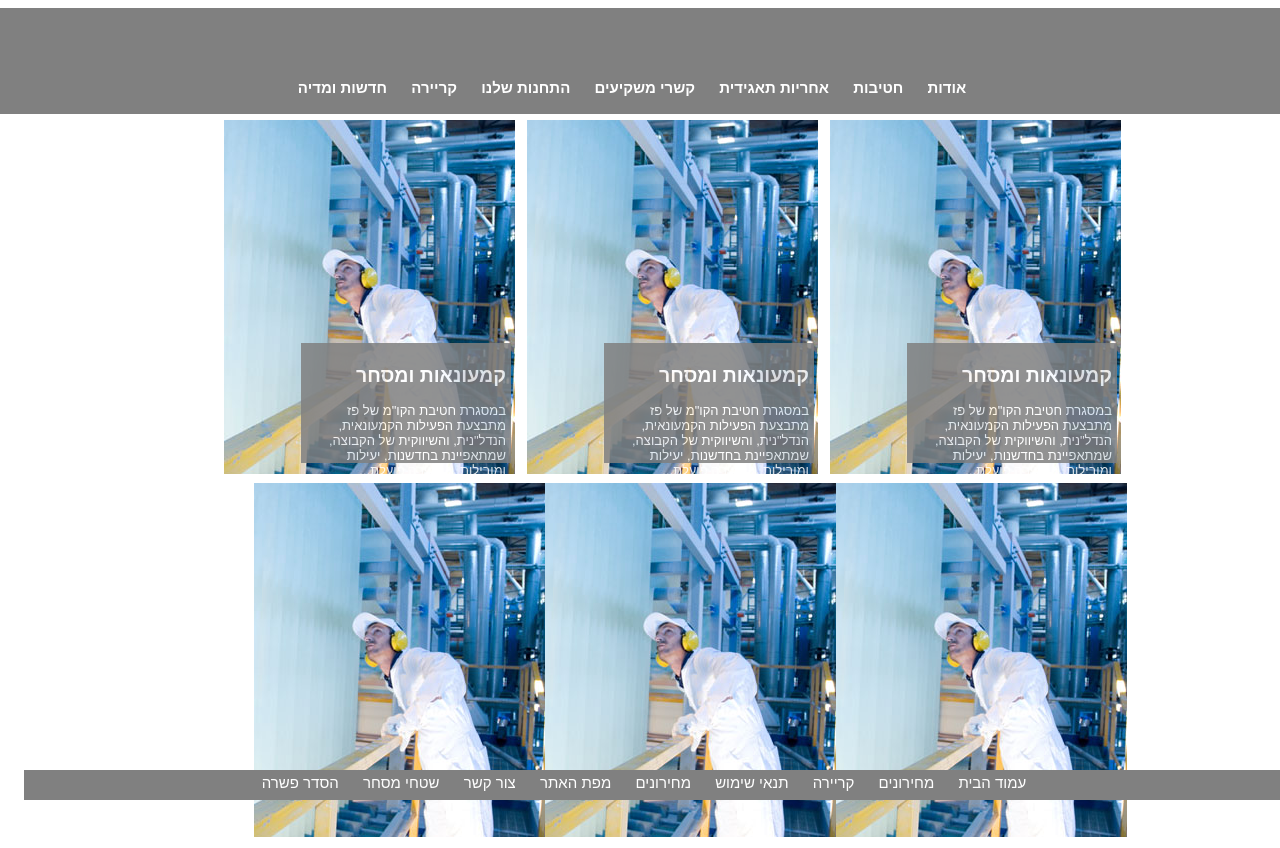
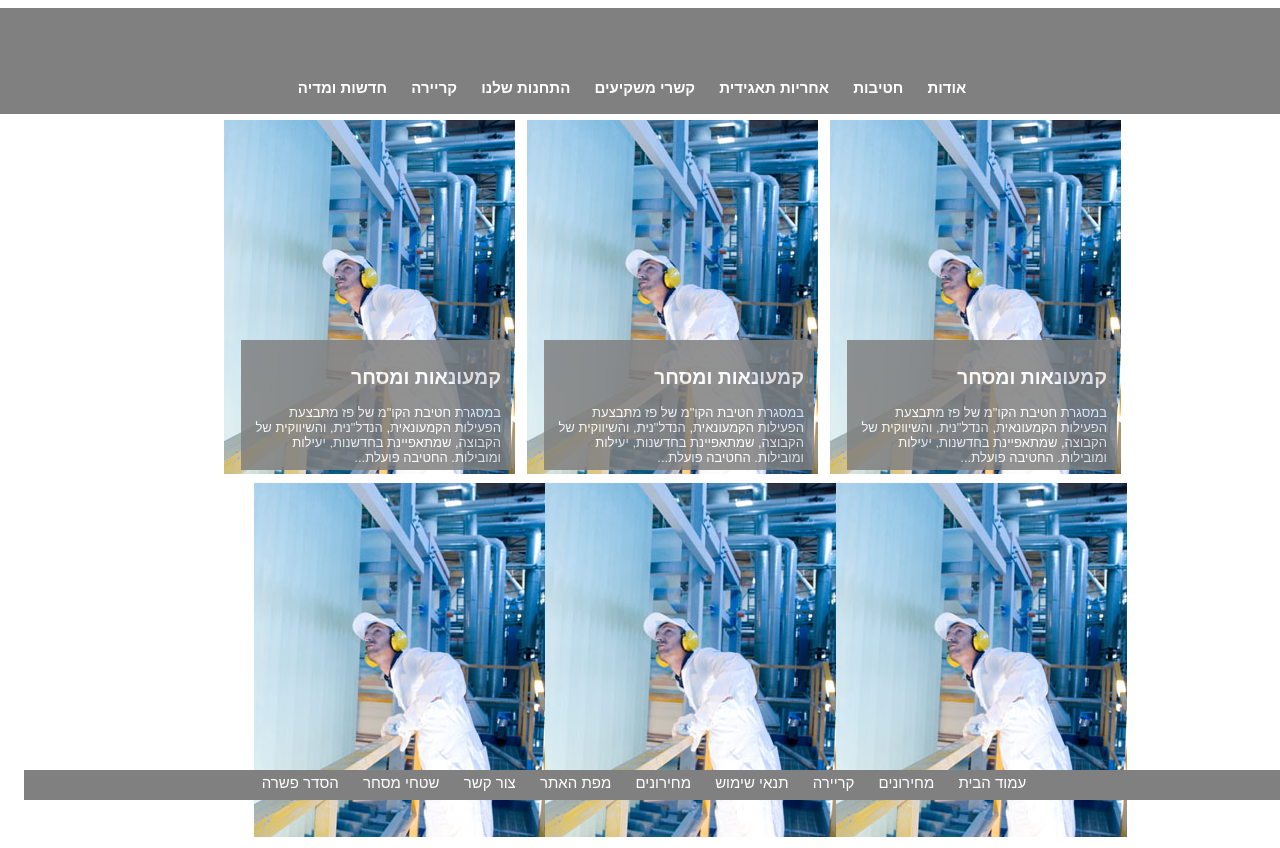
Before and after one commit to taligut/Middle_exercise, a plain HTML site: page index.html in a window 1280 px wide. Shown: the top 848 px of the page. Drawn offline with Linux system fonts and the light colour scheme.

Commit message:
end_of_lesson_mid_exercise

```diff
--- a/css/style.css
+++ b/css/style.css
@@ -45,11 +45,11 @@ nav ul li a {
 }
 
 .article1 {
-    width: 200px;
+    width: 250px;
     height: 110px;
     position: absolute;
     right: 5px;
-    bottom: 15px;
+    bottom: 8px;
     background-color: gray;
     margin: 5px;
     opacity: 0.85;
@@ -57,7 +57,7 @@ nav ul li a {
     font-family: Arial, Helvetica, sans-serif;
     font-size: 13px;
     text-align: right;
-    padding: 5px;
+    padding: 10px;
 }
 
 #bottomsection div {
```
